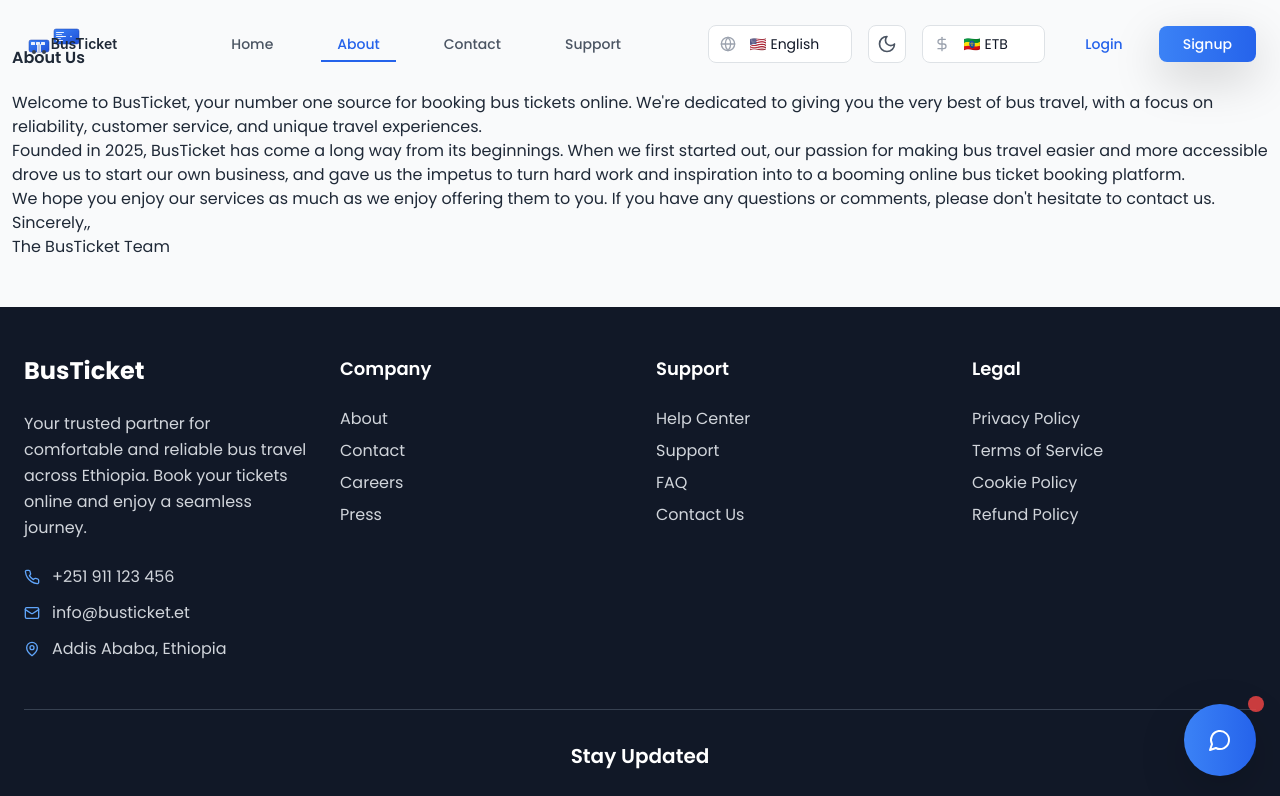
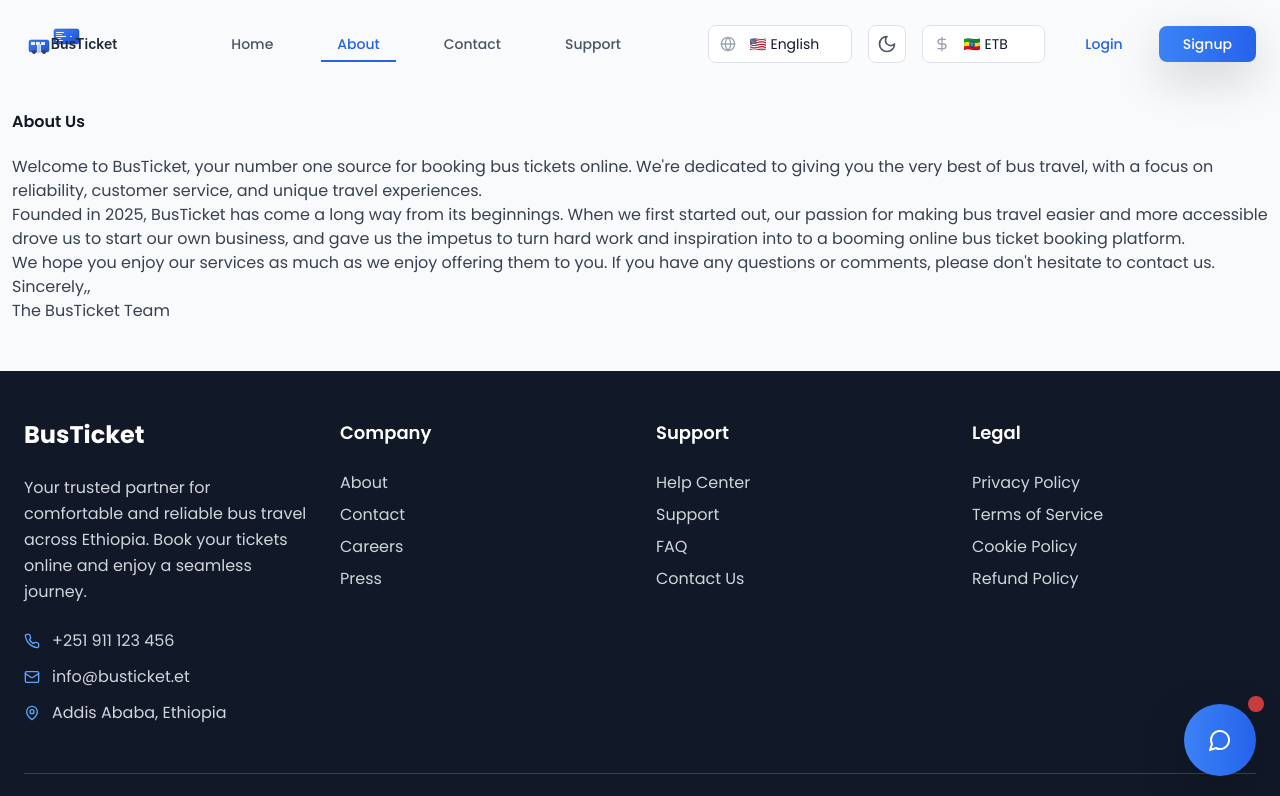
Before and after one commit to Yonas21/ticket-booking-app, a React (Vite) app: page /about in a window 1280 px wide. Shown: the top 796 px of the page. Built offline with nearby package versions, Linux system fonts and the light colour scheme.

Commit message:
feat(ui): add dark mode styles to AboutPage

```diff
--- a/src/pages/AboutPage.jsx
+++ b/src/pages/AboutPage.jsx
@@ -6,20 +6,20 @@ const AboutPage = () => {
 
   return (
     <div className="container slick-design py-5">
-      <h2 className="mb-4">{t('common.aboutUs')}</h2>
-      <p>
+      <h2 className="mb-4 mt-16 text-gray-900 dark:text-white">{t('common.aboutUs')}</h2>
+      <p className="text-gray-700 dark:text-gray-300">
         {t('common.aboutUsContent1')}
       </p>
-      <p>
+      <p className="text-gray-700 dark:text-gray-300">
         {t('common.aboutUsContent2')}
       </p>
-      <p>
+      <p className="text-gray-700 dark:text-gray-300">
         {t('common.aboutUsContent3')}
       </p>
-      <p>
+      <p className="text-gray-700 dark:text-gray-300">
         {t('common.sincerely')},
       </p>
-      <p>
+      <p className="text-gray-700 dark:text-gray-300">
         {t('common.theBusTicketTeam')}
       </p>
     </div>
```
